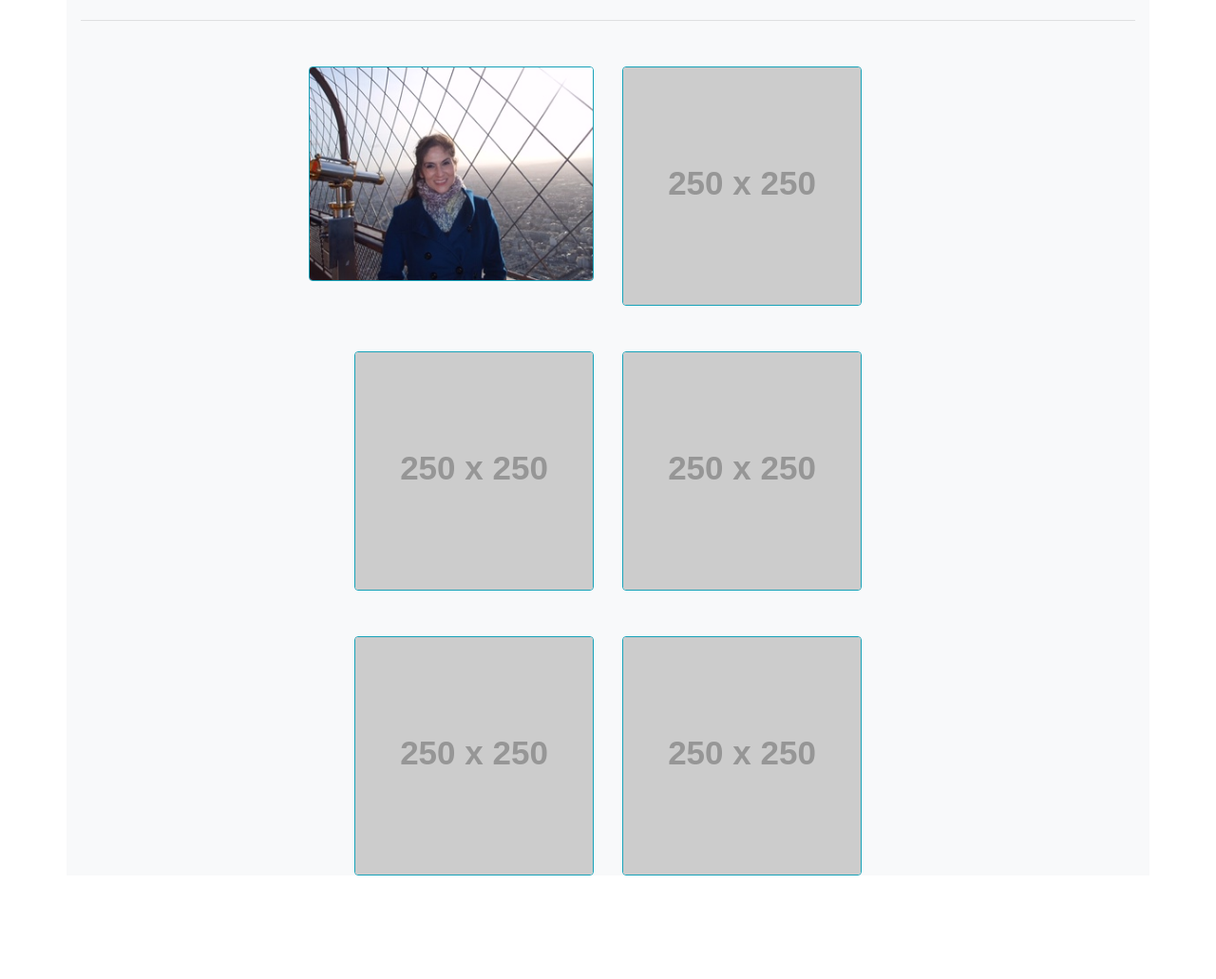
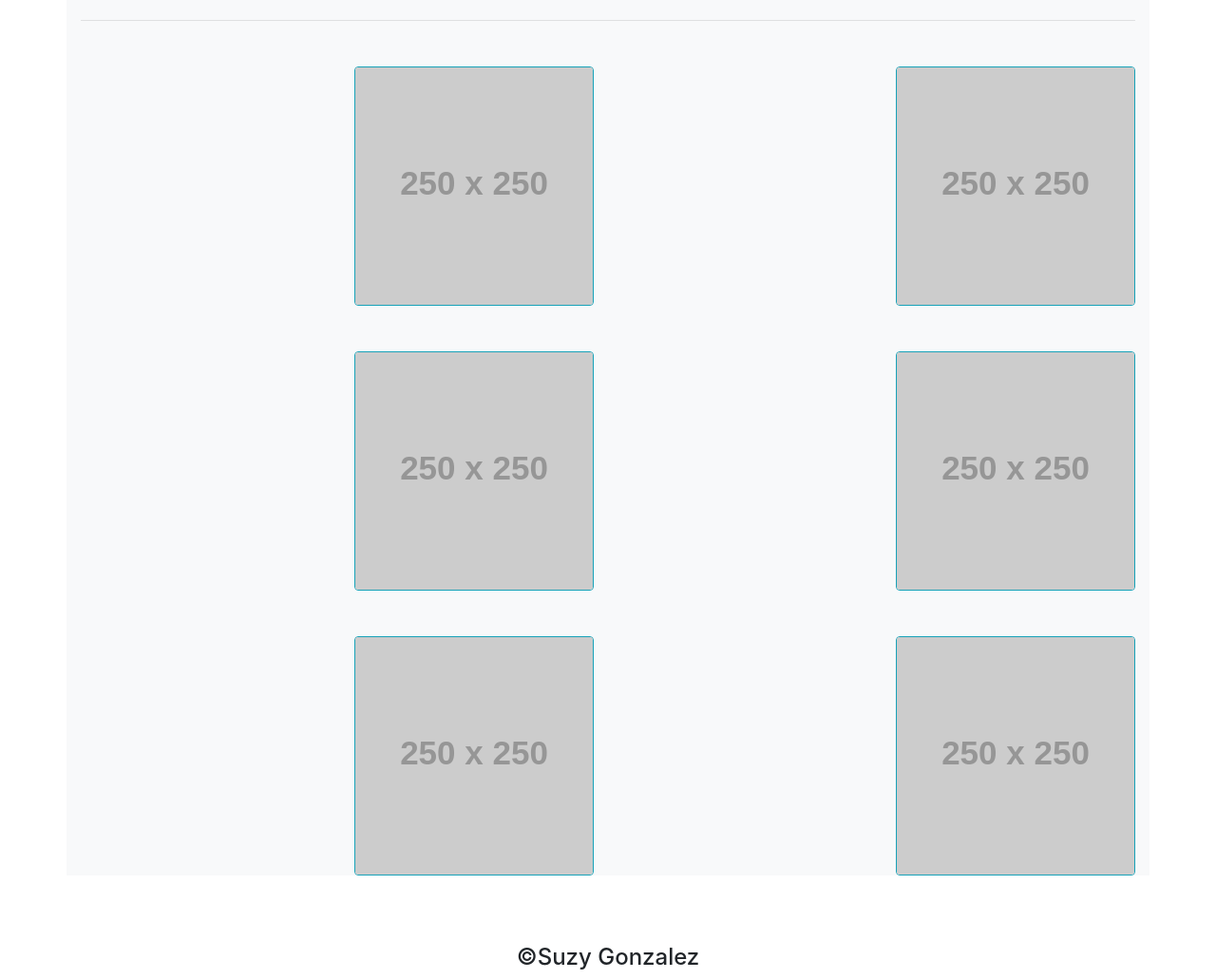
Before and after one commit to azu20/Homework-2, a plain HTML site: page portfolio.html in a window 1280 px wide. Shown: the part 123-1154 px from the top of the page at 95% size. Before the commit the page ends 1045 px from the top, so only its background shows below. Drawn offline with nearby package versions, Linux system fonts and the light colour scheme; placeholder pictures from the web are drawn by us.

Commit message:
completed missing parts, validated html

```diff
--- a/CSS/index_styles.css
+++ b/CSS/index_styles.css
@@ -6,3 +6,18 @@
         width: 600px;
     }
 } */
+body {
+    background-color: rgb(213, 236, 236);
+    height: 100%;
+    min-width: 100%;
+    min-height: 100%;
+}
+
+/* .bg-body { */
+    /* background-image: url(https://img.wallpapersafari.com/desktop/1920/1080/31/43/2t1WF0.jpg) bg-image no-repeat center center fixed;  */
+    /* background-image: image(https://img.wallpapersafari.com/desktop/1920/1080/31/43/2t1WF0.jpg) no-repeat center center fixed;
+    -webkit-background-size: cover;
+    -moz-background-size: cover;
+    -o-background-size: cover;
+    background-size: cover;
+} */ */
--- a/CSS/portfolio.css
+++ b/CSS/portfolio.css
@@ -2,7 +2,7 @@
 
 img {
   border: 1px solid rgb(1, 78, 78);
-  border-radius: 4px;
+  border-radius: 10px;
   padding: 5px;
   width: 150px;
 }
@@ -10,4 +10,6 @@ img {
 img:hover {
   box-shadow: 0 0 2px 1px rgba(0, 140, 186, 0.5);
 }
+
+
 </style>
--- a/contact.html
+++ b/contact.html
@@ -10,7 +10,7 @@
   <nav class="navbar navbar-expand-lg navbar-dark bg-info">
     <div class="d-flex flex-grow-1">
         <span class="w-200 d-lg-none d-block"></span>
-        <a class="navbar-brand d-none d-lg-inline-block font-weight-bolder" href="#">Azucena Gonzalez</a>
+        <a class="navbar-brand d-none d-lg-inline-block font-weight-bolder" href="index.html">Azucena Gonzalez</a>
         <div class="w-200 text-right">
             <button class="navbar-toggler" type="button" data-toggle="collapse" data-target="#myNavbar">
                 <span class="navbar-toggler-icon"></span>
@@ -51,7 +51,8 @@
                       <textarea class="form-control" rows="15" id="comment" name="text"></textarea>
                     </div>
                     <button type="submit" class="btn btn-primary">Submit</button>
-                </div>
+            </form>
+        </div>
 
 
 
--- a/portfolio.html
+++ b/portfolio.html
@@ -6,7 +6,7 @@
     <link rel="stylesheet" href="contact.html">
     <link rel="stylesheet" href="portfolio.html">
     <link rel="stylesheet" href="./CSS/portfolio.css">
-    <link rel="stylesheet" href="./Assets/Images/P1030227[226].JPG">
+
 
     <title>Portfolio</title>
 </head>
@@ -14,7 +14,7 @@
     <nav class="navbar navbar-expand-lg navbar-dark bg-info">
         <div class="d-flex flex-grow-1">
             <span class="w-200 d-lg-none d-block"></span>
-            <a class="navbar-brand d-none d-lg-inline-block font-weight-bolder" href="#">Azucena Gonzalez</a>
+            <a class="navbar-brand d-none d-lg-inline-block font-weight-bolder" href="index.html">Azucena Gonzalez</a>
             <div class="w-200 text-right">
                 <button class="navbar-toggler" type="button" data-toggle="collapse" data-target="#myNavbar">
                     <span class="navbar-toggler-icon"></span>
@@ -41,12 +41,11 @@
         <br>
         <div class="row">
             <div class="col-lg-6">
-                <img src="./Assets/Images/P1030227[226].JPG" class="rounded float-right border border-info" alt="me" style="width: 300px;">
-
+                <img src="http://placehold.it/250x250" class="rounded float-right border border-info" alt="http://placehold.it/250x250">
             </div>
             <br>
             <div class="col-lg-6">
-                <img src="http://placehold.it/250x250" class="rounded float-left border border-info" alt="http://placehold.it/250x250">
+                <img src="http://placehold.it/250x250" class="rounded float-right border border-info" alt="http://placehold.it/250x250">
             </div>
         </div>
         <br><br>
@@ -56,7 +55,7 @@
             </div>
             <br>
             <div class="col-lg-6">
-                <img src="http://placehold.it/250x250" class="rounded float-left border border-info" alt="http://placehold.it/250x250">
+                <img src="http://placehold.it/250x250" class="rounded float-right border border-info" alt="http://placehold.it/250x250">
             </div>
         </div>
             <br> <br>
@@ -66,14 +65,16 @@
             </div>
             <br>
             <div class="col-lg-6">
-                <img src="http://placehold.it/250x250" class="rounded float-left border border-info" alt="http://placehold.it/250x250">
+                <img src="http://placehold.it/250x250" class="rounded float-right border border-info" alt="http://placehold.it/250x250">
             </div>
         </div>
     </div>
-</div>
+<br><br><br>
+<footer>
+    <h4 class="copy text-center">&copy;Suzy Gonzalez</h4>
+  </footer>
 
-
-    <script src="https://code.jquery.com/jquery-3.4.1.slim.min.js" integrity="sha384-J6qa4849blE2+poT4WnyKhv5vZF5SrPo0iEjwBvKU7imGFAV0wwj1yYfoRSJoZ+n" crossorigin="anonymous"></script>
+<script src="https://code.jquery.com/jquery-3.4.1.slim.min.js" integrity="sha384-J6qa4849blE2+poT4WnyKhv5vZF5SrPo0iEjwBvKU7imGFAV0wwj1yYfoRSJoZ+n" crossorigin="anonymous"></script>
 <script src="https://cdn.jsdelivr.net/npm/popper.js@1.16.0/dist/umd/popper.min.js" integrity="sha384-Q6E9RHvbIyZFJoft+2mJbHaEWldlvI9IOYy5n3zV9zzTtmI3UksdQRVvoxMfooAo" crossorigin="anonymous"></script>
 <script src="https://stackpath.bootstrapcdn.com/bootstrap/4.4.1/js/bootstrap.min.js" integrity="sha384-wfSDF2E50Y2D1uUdj0O3uMBJnjuUD4Ih7YwaYd1iqfktj0Uod8GCExl3Og8ifwB6" crossorigin="anonymous"></script>
 </body>
```
Also changed, not shown: index.html (+13 -4 lines), Assets/Images/IMG_9735[230].jpg (added), Assets/Images/IMG_9841[422].JPG (added), Assets/Images/IMG_9844[426].JPG (added), Assets/Images/IMG_9847[430].JPG (added), Assets/Images/IMG_9848[432].JPG (added), Assets/Images/Me-Paris.JPG (renamed from Assets/Images/P1030227[226].JPG), Assets/Images/nature-backlit-grass-dark.jpg (added), Assets/Images/old-world-map.jpg (added), 1 other file.
